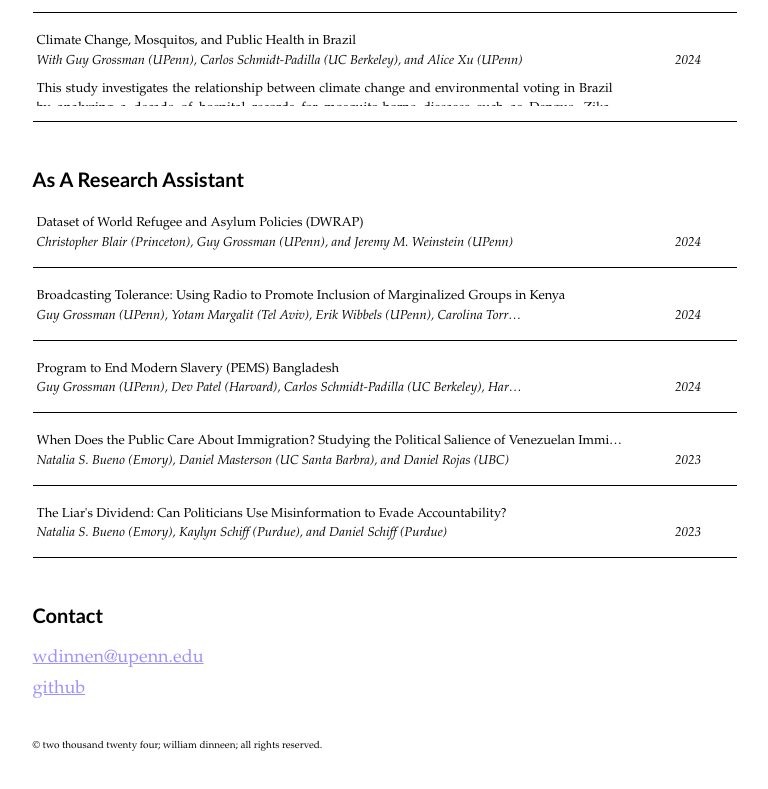
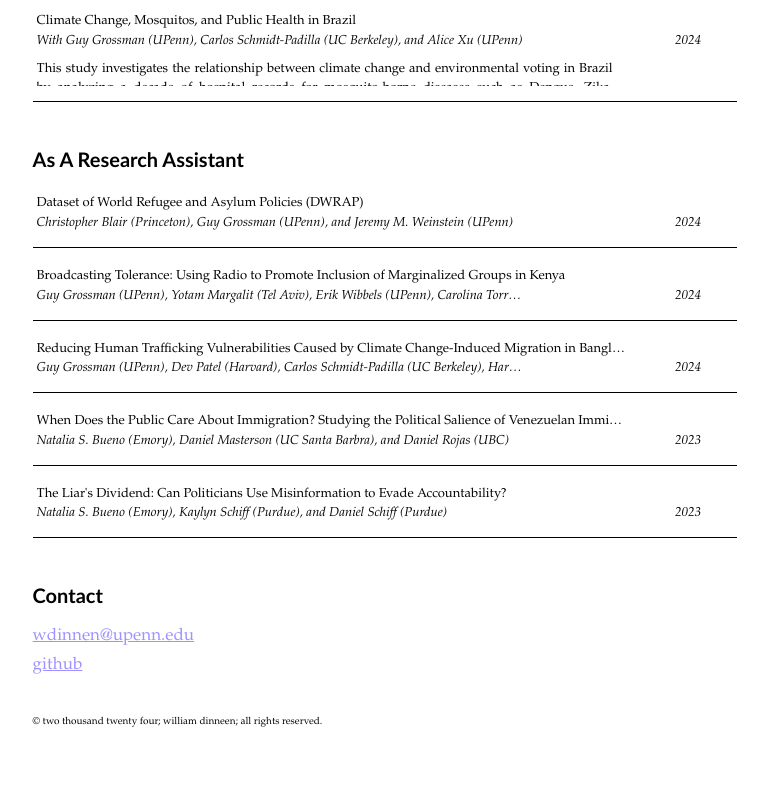
Before and after one commit to willyd332/w.s.langstaff, a plain HTML site: page index.html in a window 1280 px wide. Shown: the part 1273-2062 px from the top of the page, without its empty margins (121-889 px from the left). Drawn offline with Linux system fonts and the light colour scheme.

Commit message:
changed name

```diff
--- a/index.css
+++ b/index.css
@@ -11,7 +11,6 @@ body {
 
 p {
   max-width: 55vw;
-  /* min-width: 400px; */
   text-align: justify;
 }
 
@@ -63,7 +62,7 @@ h3 {
 
 /* Style the paragraph */
 p,li{
-  font-size: 18px;
+  font-size: 17px;
   color: #050505;
   font-family: 'Garamond', sans-serif;
   margin-bottom: 9px;
--- a/index.html
+++ b/index.html
@@ -108,7 +108,7 @@
             <!-- 3 -->
             <div class="work-item">
                 <a onclick="event.preventDefault();">
-                    <span class="dash">-</span> <span class="article-title">Program to End Modern Slavery (PEMS) Bangladesh</span> <span class="dash">—</span> <span class="journal-name">Guy Grossman (UPenn), Dev Patel (Harvard), Carlos Schmidt-Padilla (UC Berkeley), Harsha Thirumurthy (UPenn), Catalina Udani (UPenn), and Nudrat Faria</span> <span class="dash">—</span> <span class="publication-date">2024</span>
+                    <span class="dash">-</span> <span class="article-title">Reducing Human Trafficking Vulnerabilities Caused by Climate Change-Induced Migration in Bangladesh</span> <span class="dash">—</span> <span class="journal-name">Guy Grossman (UPenn), Dev Patel (Harvard), Carlos Schmidt-Padilla (UC Berkeley), Harsha Thirumurthy (UPenn), Catalina Udani (UPenn), and Nudrat Faria</span> <span class="dash">—</span> <span class="publication-date">2024</span>
                 </a>
             </div>
 
```
Also changed, not shown: 2 other files.
